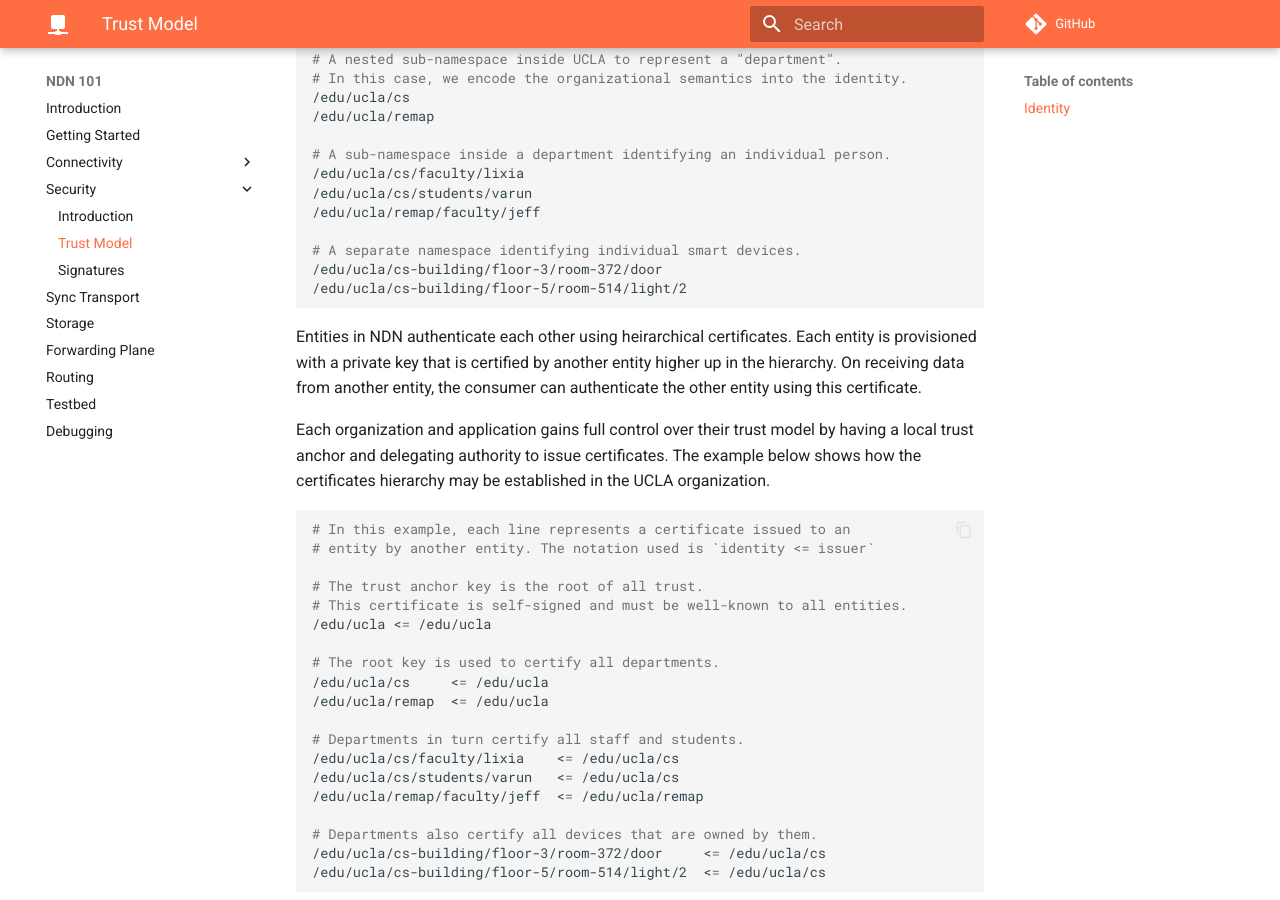
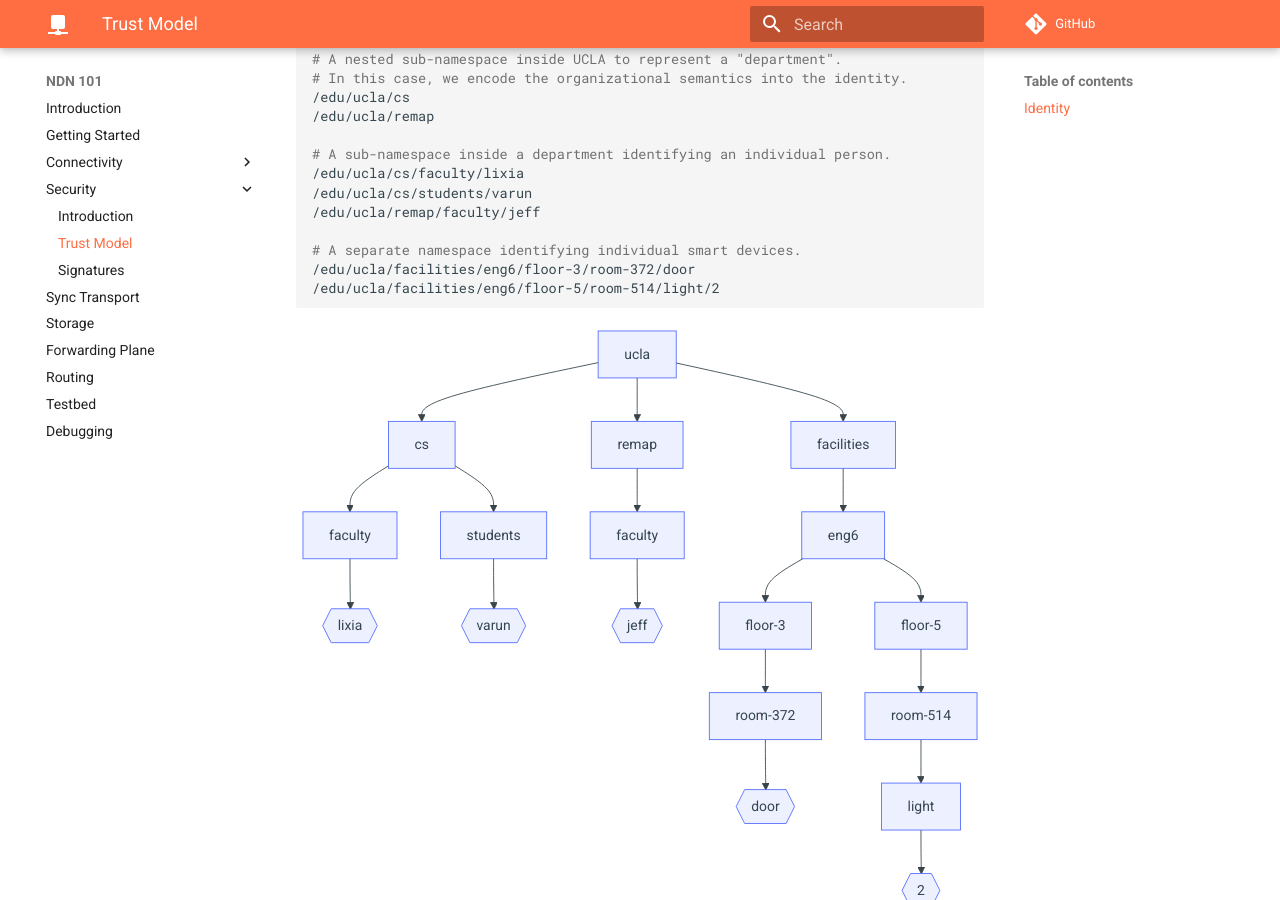
Before and after one commit to named-data/ndn-101, an MkDocs documentation site: the page built from docs/security/trust-model.md, in a window 1280 px wide and 900 px high, scrolled down 827 px. Built offline with MkDocs 1.6.1 and Material for MkDocs 9.7.7, drawn with Linux system fonts in a browser that asks for light colours; comment, search, counter and statistics services are not loaded; part of the change alters nothing that is shown.

Commit message:
Update trust mode

````diff
--- a/docs/security/trust-model.md
+++ b/docs/security/trust-model.md
@@ -37,8 +37,22 @@ The exact name hierarchy to use may depend on application semantics, as describe
 /edu/ucla/remap/faculty/jeff
 
 # A separate namespace identifying individual smart devices.
-/edu/ucla/cs-building/floor-3/room-372/door
-/edu/ucla/cs-building/floor-5/room-514/light/2
+/edu/ucla/facilities/eng6/floor-3/room-372/door
+/edu/ucla/facilities/eng6/floor-5/room-514/light/2
+```
+
+``` mermaid
+flowchart TD
+    ucla --> cs
+    ucla --> remap
+
+    cs --> f1[faculty] --> lixia{{lixia}}
+    cs --> students --> varun{{varun}}
+    remap --> f2[faculty] --> jeff{{jeff}}
+
+    ucla --> facilities --> eng6
+    eng6 --> floor-3 --> room-372 --> door{{door}}
+    eng6 --> floor-5 --> room-514 --> light --> two{{2}}
 ```
 
 Entities in NDN authenticate each other using heirarchical certificates. Each entity is provisioned with a private key that is certified by another entity higher up in the hierarchy. On receiving data from another entity, the consumer can authenticate the other entity using this certificate.
@@ -86,11 +100,11 @@ flowchart TD
     /edu/ucla -->|signs| /edu/ucla/cs
     /edu/ucla -->|signs| /edu/ucla/remap
 
-    /edu/ucla/cs -->|signs| /edu/ucla/cs/students/varun
-    /edu/ucla/cs -->|signs| /edu/ucla/cs/faculty/lixia -->|signs| lws([/edu/ucla/cs/faculty/lixia/website])
-    /edu/ucla/remap -->|signs| /edu/ucla/remap/faculty/jeff
+    /edu/ucla/cs -->|signs| varun{{/edu/ucla/cs/students/varun}}
+    /edu/ucla/cs -->|signs| lixia{{/edu/ucla/cs/faculty/lixia}} -->|signs| lws([/edu/ucla/cs/faculty/lixia/website])
+    /edu/ucla/remap -->|signs| jeff{{/edu/ucla/remap/faculty/jeff}}
 
-    lws -. fetched by .-> /edu/ucla/remap/faculty/jeff
+    lws -. fetched by .-> jeff
 ```
 
 !!! tip "The WebPKI trust model"
````
